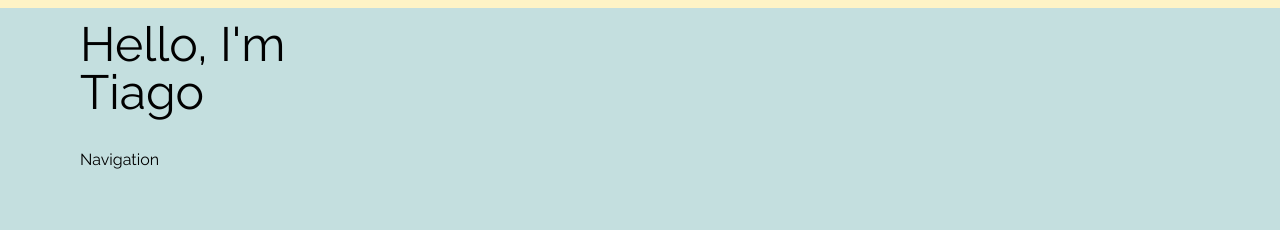
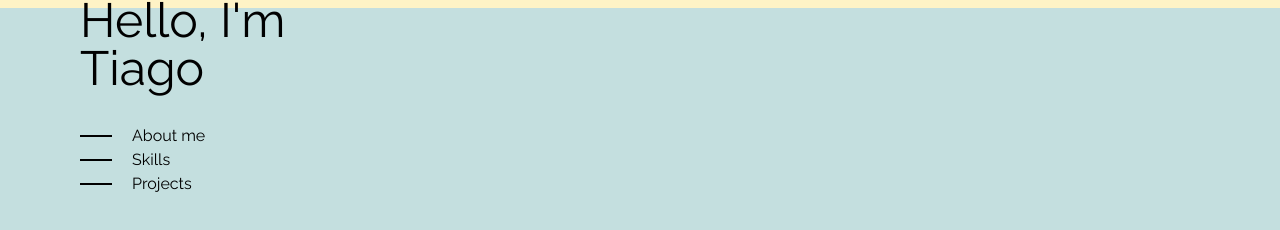
Before and after one commit to Tiago-salva/Portafolio, a React (Vite) app: page / in a window 1280 px wide. Shown: the part 288-518 px from the top of the page. Built offline with nearby package versions, Linux system fonts and the light colour scheme.

Commit message:
feat: add navigation links and styling classes

```diff
--- a/src/components/Nav.jsx
+++ b/src/components/Nav.jsx
@@ -1,10 +1,19 @@
 export default function Nav() {
   return (
     <nav>
-      <ul>
-        <li>
-          <button className="cursor-pointer">Navigation</button>
-        </li>
+      <ul className="flex flex-col">
+        <a href="#about-me" className="flex items-center group">
+          <div className="w-8 h-0.5 bg-black mr-5 group-hover:w-12 transition-all"></div>
+          <p>About me</p>
+        </a>
+        <a href="#skills" className="flex items-center group">
+          <div className="w-8 h-0.5 bg-black mr-5 group-hover:w-12 transition-all"></div>
+          <p>Skills</p>
+        </a>
+        <a href="#projects" className="flex items-center group">
+          <div className="w-8 h-0.5 bg-black mr-5 group-hover:w-12 transition-all"></div>
+          <p>Projects</p>
+        </a>
       </ul>
     </nav>
   );
```
